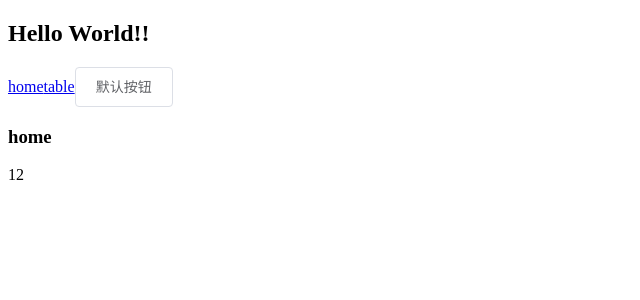
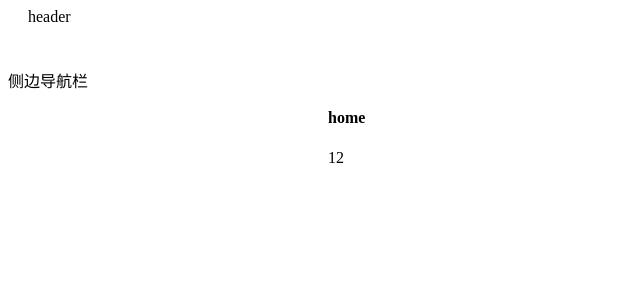
Before and after one commit to wc19950724/vue2-base, a Vue app: page /home in a window 1280 px wide. Before the commit this address led to /index. Shown: the top 300 px of the page, without its empty margins (0-640 px from the left). Built offline with nearby package versions, Linux system fonts and the light colour scheme.

Commit message:
feat:  element-ui

```diff
--- a/src/App.vue
+++ b/src/App.vue
@@ -1,21 +1,5 @@
 <template>
-  <section>
-    <h1>{{ message }}</h1>
-    <router-link to="/index">home</router-link>
-    <router-link to="/table">table</router-link>
-    <el-button>默认按钮</el-button>
+  <main class="main-wrapper">
     <router-view></router-view>
-  </section>
+  </main>
 </template>
-<script>
-export default {
-  data() {
-    return {
-      message: "Hello World!!",
-    };
-  },
-  mounted() {
-    console.log("hello world!");
-  },
-};
-</script>
--- /dev/null
+++ b/src/layout/components/header.vue
@@ -0,0 +1,3 @@
+<template>
+  <span>header</span>
+</template>
--- /dev/null
+++ b/src/layout/components/side-nav.vue
@@ -0,0 +1,3 @@
+<template>
+  <span>侧边导航栏</span>
+</template>
--- /dev/null
+++ b/src/layout/index.vue
@@ -0,0 +1,32 @@
+<template>
+  <el-container class="layout-wrapper">
+    <el-header>
+      <LayoutHeader />
+    </el-header>
+    <el-container>
+      <el-aside>
+        <LayoutSideNav />
+      </el-aside>
+      <el-main>
+        <router-view></router-view>
+      </el-main>
+    </el-container>
+  </el-container>
+</template>
+
+<script>
+import { Aside, Container, Header, Main } from "element-ui";
+export default {
+  components: {
+    ElAside: Aside,
+    ElContainer: Container,
+    ElHeader: Header,
+    ElMain: Main,
+    LayoutSideNav: () => import("./components/side-nav"),
+    LayoutHeader: () => import("./components/header"),
+  },
+};
+</script>
+<style lang="less" scoped>
+@import "@/styles/layout";
+</style>
--- a/src/router/index.js
+++ b/src/router/index.js
@@ -1,16 +1,18 @@
 import Vue from "vue";
 import VueRouter from "vue-router";
 
-Vue.use(VueRouter);
+import Layout from "@/layout";
 
 import home from "./modules/home";
 import table from "./modules/table";
+
+Vue.use(VueRouter);
 
 const dynamicRoutes = [...home, ...table];
 const staticRoutes = [
   {
     path: "/",
-    name: "Index",
+    component: Layout,
     redirect: "/index",
   },
   {
--- a/src/router/modules/home.js
+++ b/src/router/modules/home.js
@@ -1,10 +1,20 @@
+import Layout from "@/layout";
+
 export default [
   {
     path: "/index",
-    name: "Home",
-    meta: {
-      title: "首页",
-    },
-    component: () => import("@/pages/home/index.vue"),
+    name: "Index",
+    redirect: "/home",
+    component: Layout,
+    children: [
+      {
+        path: "/home",
+        name: "Home",
+        meta: {
+          title: "首页",
+        },
+        component: () => import("@/pages/home"),
+      },
+    ],
   },
 ];
--- a/src/router/modules/table.js
+++ b/src/router/modules/table.js
@@ -5,6 +5,6 @@ export default [
     meta: {
       title: "表格",
     },
-    component: () => import("@/pages/table/index.vue"),
+    component: () => import("@/pages/table"),
   },
 ];
--- /dev/null
+++ b/src/styles/index.less
@@ -0,0 +1,11 @@
+html,
+body {
+  margin: 0;
+  width: 100%;
+  height: 100%;
+}
+
+.main-wrapper {
+  width: 100%;
+  height: 100%;
+}
--- /dev/null
+++ b/src/styles/layout.less
@@ -0,0 +1,4 @@
+.layout-wrapper {
+  width: 100%;
+  height: 100%;
+}
--- a/webpack.config.js
+++ b/webpack.config.js
@@ -16,9 +16,10 @@ const config = {
     filename: "js/[name].[contenthash].js",
     assetModuleFilename: "[ext]/[name].[contenthash].[ext]",
     path: path.resolve(__dirname, "dist"),
+    publicPath: "/",
   },
   performance: {
-    maxEntrypointSize: 1024 * 1024, // 244 KiB
+    maxEntrypointSize: 1024 * 1024, // 1 MiB
     maxAssetSize: 244 * 1024, // 244 KiB
   },
   devServer: {
@@ -36,7 +37,7 @@ const config = {
   },
   resolve: {
     // 添加对 .vue 文件的解析
-    extensions: [".js", ".jsx", ".vue"],
+    extensions: [".js", ".jsx", ".vue", ".less", ".css"],
     alias: {
       "@": path.resolve(__dirname, "src"),
     },
```
Also changed, not shown: src/main.js (+3 -5 lines).
